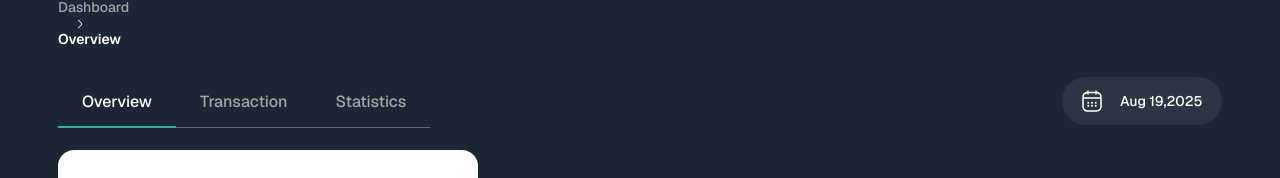
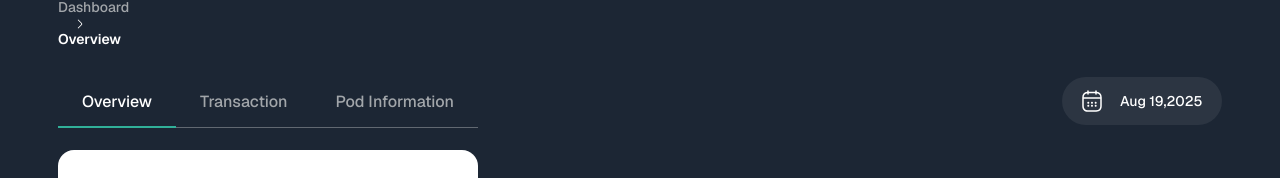
Before and after one commit to Israel-Beni/koajo-frontend, a Next.js app: page /dashboard in a window 1280 px wide. Shown: the part 165-343 px from the top of the page. Built offline with nearby package versions, Linux system fonts and the light colour scheme.

Commit message:
refactor(Navigation): update title and URL for statistics section to reflect pod information

```diff
--- a/components2/usefull/Navigation/index.tsx
+++ b/components2/usefull/Navigation/index.tsx
@@ -17,8 +17,8 @@ const navigation = [
         url: "/dashboard/transaction",
     },
     {
-        title: "Statistics",
-        url: "/dashboard/statistics",
+        title: "Pod Information",
+        url: "/dashboard/pod-information",
     },
 ];
 
```
